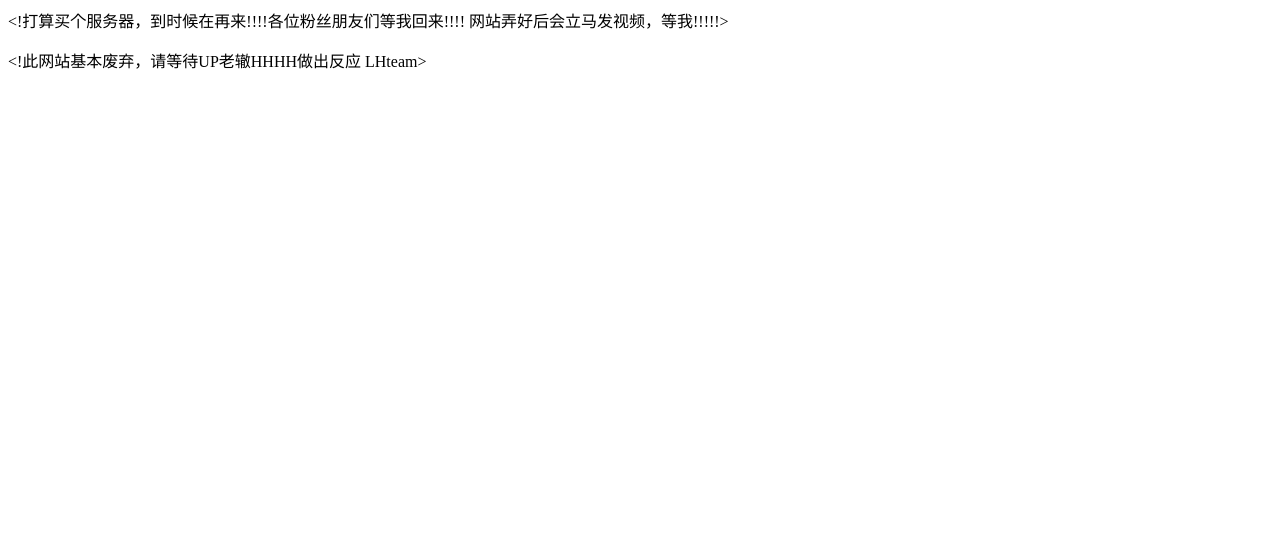
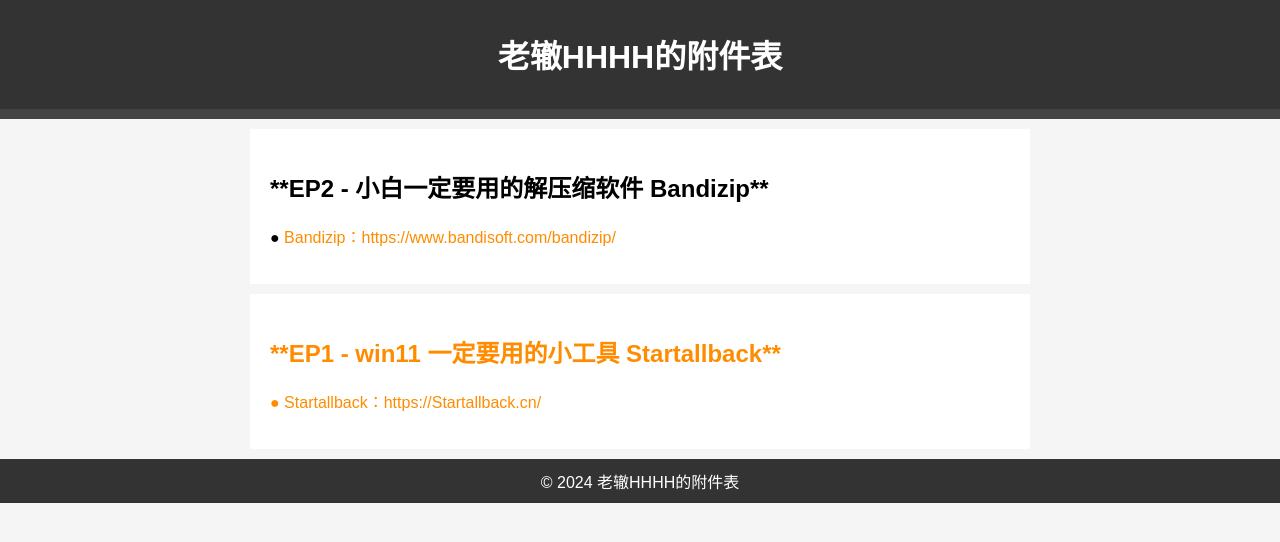
Before and after one commit to lzhaha520/lzhaha520.github.io, a plain HTML site: page index.html in a window 1280 px wide. Drawn offline with Linux system fonts and the light colour scheme.

Commit message:
Add files via upload

```diff
--- a/index.html
+++ b/index.html
@@ -1,5 +1,72 @@
-<p>&lt;!打算买个服务器，到时候在再来!!!!各位粉丝朋友们等我回来!!!! 网站弄好后会立马发视频，等我!!!!!&gt;</p>
-<p>&lt;!此网站基本废弃，请等待UP老辙HHHH做出反应    LHteam&gt;</p>
-<html>
+<!DOCTYPE html>
+<html lang="cn">
+<head>
+    <meta charset="UTF-8">
+    <meta name="viewport" content="width=device-width, initial-scale=1.0">
+    <title>老辙HHHH的附件表</title>
+    <style>
+        body {
+            font-family: Arial, sans-serif;
+            background-color: #f5f5f5;
+            margin: 0;
+            padding: 0;
+        }
+
+        header {
+            background-color: #333;
+            color: white;
+            text-align: center;
+            padding: 10px 0;
+        }
+
+        nav {
+            background-color: #444;
+            color: white;
+            text-align: center;
+            padding: 5px 0;
+        }
+
+        section {
+            padding: 20px;
+            margin: 10px;
+            background-color: #fff;
+        }
+
+        footer {
+            background-color: #333;
+            color: white;
+            text-align: center;
+            padding: 10px 0;
+        }
+
+        .container {
+            max-width: 800px;
+            margin: 0 auto;
+        }
+    </style>
+</head>
+<body>
+    <header>
+        <h1>老辙HHHH的附件表</h1>
+    </header>
+
+    <nav>
+    </nav>
+
+    <div class="container">
+        <section>
+            <h2>**EP2 - 小白一定要用的解压缩软件 Bandizip**</h2>
+            <p>● <font color="#FF8C00">Bandizip：https://www.bandisoft.com/bandizip/
+        </section>
+
+        <section>
+            <h2>**EP1 - win11 一定要用的小工具 Startallback**</h2>
+            <p>● <font color="#FF8C00">Startallback：https://Startallback.cn/
+        </section>
+    </div>
+
+    <footer>
+        &copy; 2024 老辙HHHH的附件表
+    </footer>
 </body>
 </html>
```
